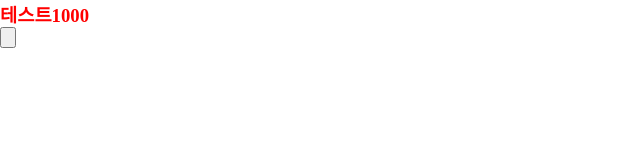
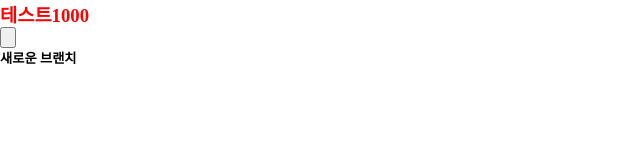
Before and after one commit to bsanjun0417/test2024, a plain HTML site: page index.html in a window 1280 px wide. Shown: the full height of the page, 0-640 px from the left. Drawn offline with Linux system fonts and the light colour scheme.

Commit message:
new1 branch

```diff
--- a/index.html
+++ b/index.html
@@ -9,5 +9,6 @@
 <body>
     <h3>테스트1000</h3>
     <input type="button" />
+    <h5>새로운 브랜치</h5>
 </body>
 </html>
```
